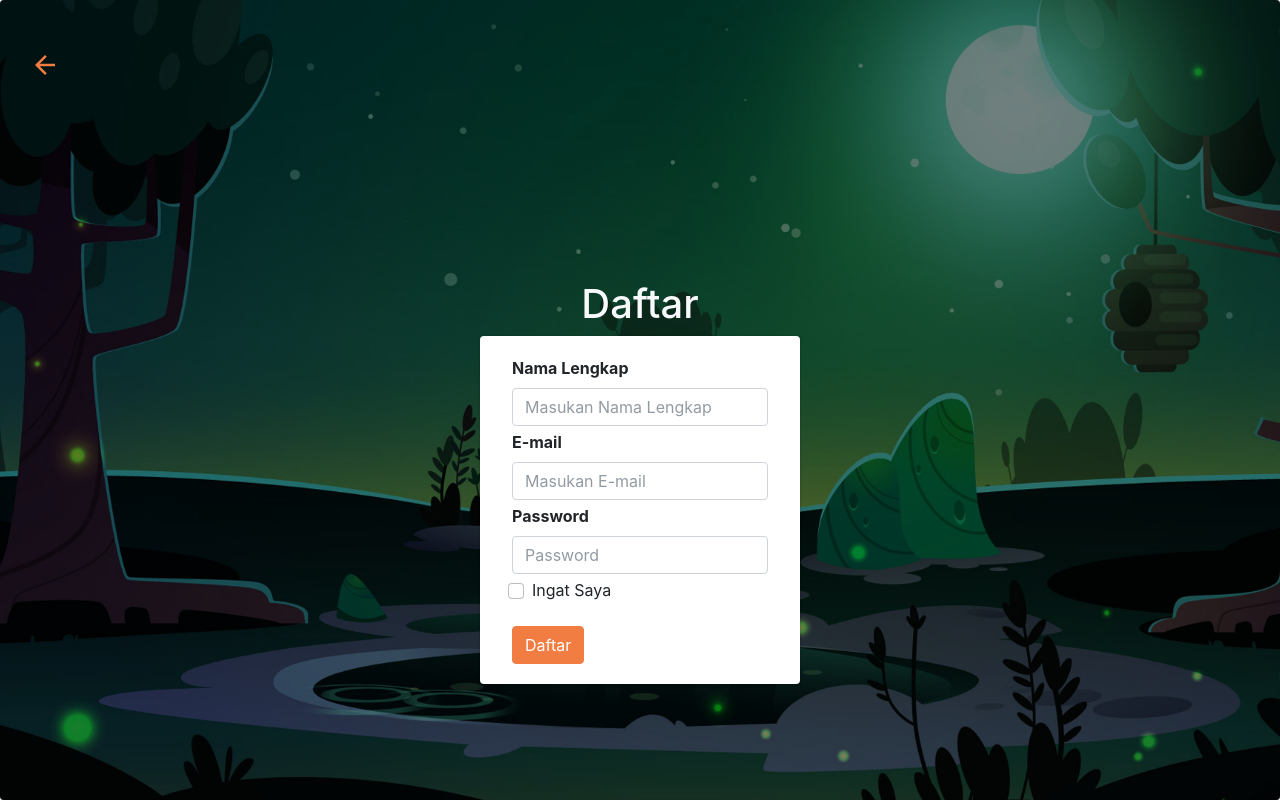
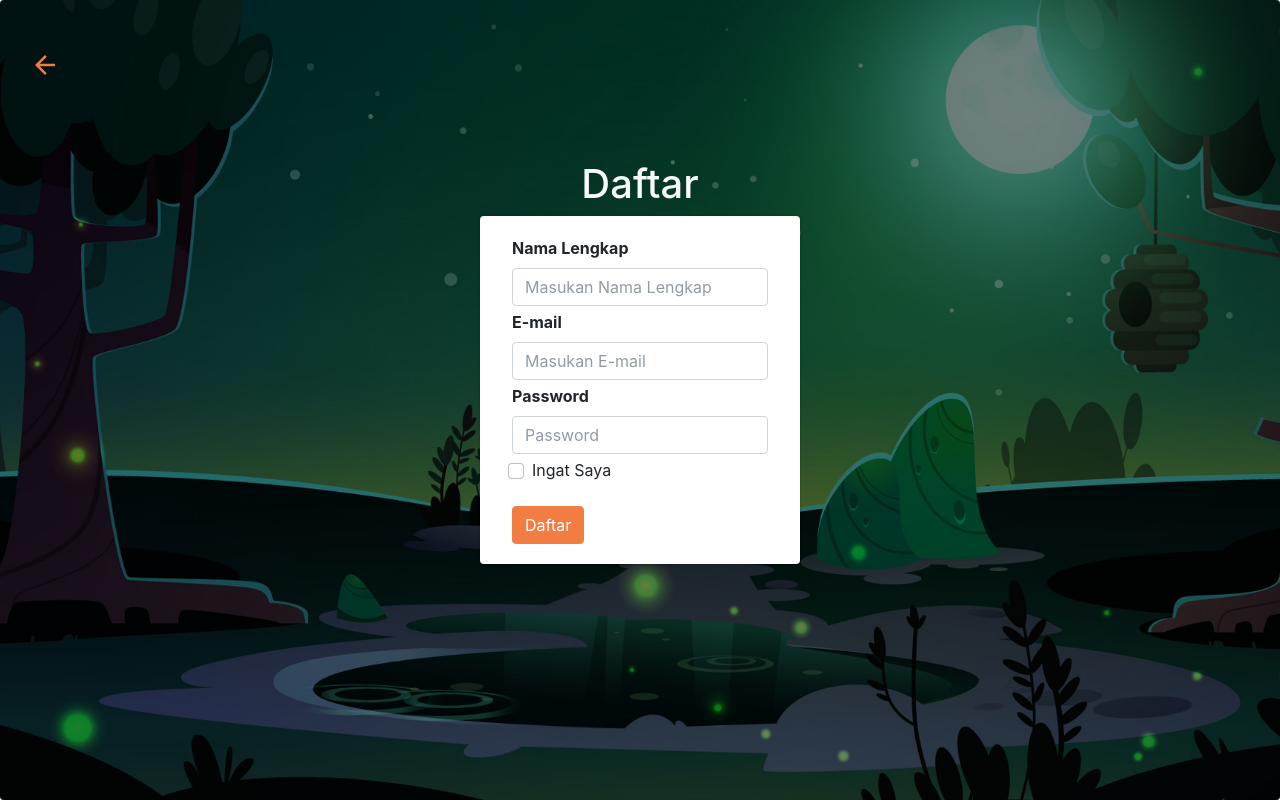
Before and after one commit to Fajar7574/Konteks-Front-End-Final-Project-Skilvul, a React (Create React App) app: page /Daftar in a window 1280 px wide. Built offline with nearby package versions, Linux system fonts and the light colour scheme.

Commit message:
update tampilan

```diff
--- a/src/Component/Berita.jsx
+++ b/src/Component/Berita.jsx
@@ -40,7 +40,7 @@ function Berita() {
               minHeight: 360,
               maxHeight: 480,
             }}
-          src={background}
+          src={datas.pathimage}
           alt="First slide"
         />
         <Card.ImgOverlay>
--- a/src/Component/Daftar.jsx
+++ b/src/Component/Daftar.jsx
@@ -8,7 +8,7 @@ function Daftar() {
   return (
         <Card className="background-image mb-0" >
         <Container style={{padding:0,margin:0}}><a href="http://localhost:3000/"><Back  type="button" className="txt-primary" style={{color:'white',fontSize:30,marginTop:50,marginLeft:30}}/> </a></Container>
-          <Row className="justify-content-center align-self-center" style={{marginTop:'25vh'}}>
+          <Row className="justify-content-center align-self-center" style={{marginTop:'10vh'}}>
             <h1 className="text-light text-center">Daftar</h1>
             <Card style={{ textAlign:'left',width: '20rem'}}>
               <Card.Body>
--- a/src/Component/Login.jsx
+++ b/src/Component/Login.jsx
@@ -40,11 +40,11 @@ function Login() {
   // handleClick = () => {
   //   console.log('this is:', this);
   // }
-  return (
+return (
     <div>
     <Card className="background-image mb-0" >
     <Container style={{padding:0,margin:0}}><a href="http://localhost:3000/"><Back  type="button" className="txt-primary" style={{color:'white',fontSize:30,marginTop:50,marginLeft:30}}/> </a></Container>
-      <Row className="justify-content-center align-self-center" style={{marginTop:'25vh'}}>
+      <Row className="justify-content-center align-self-center" style={{marginTop:'10vh'}}>
 
         <h1 className="text-light text-center">Masuk</h1>
         <Card style={{ textAlign:'left',width: '20rem'}}>
```
